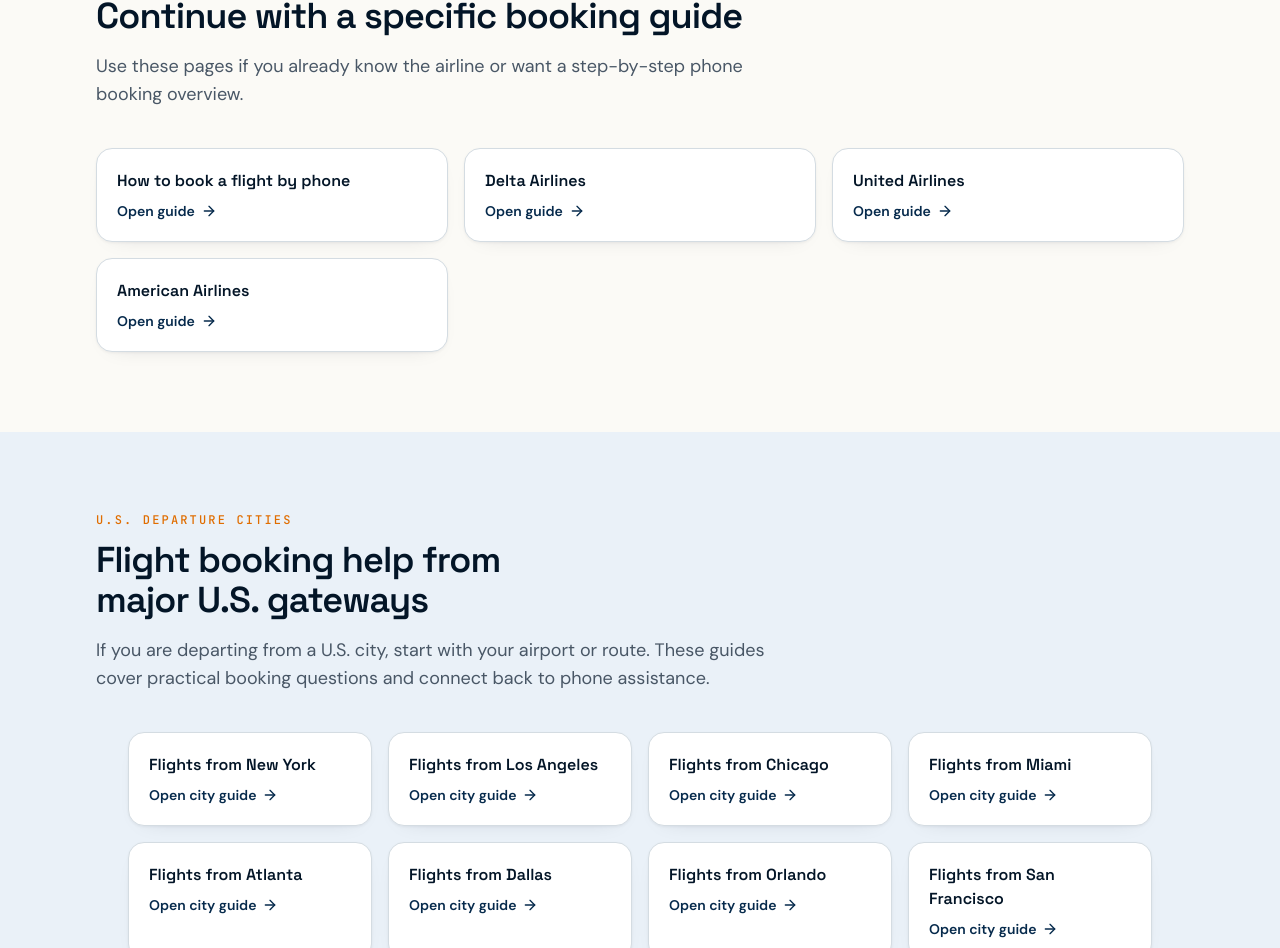
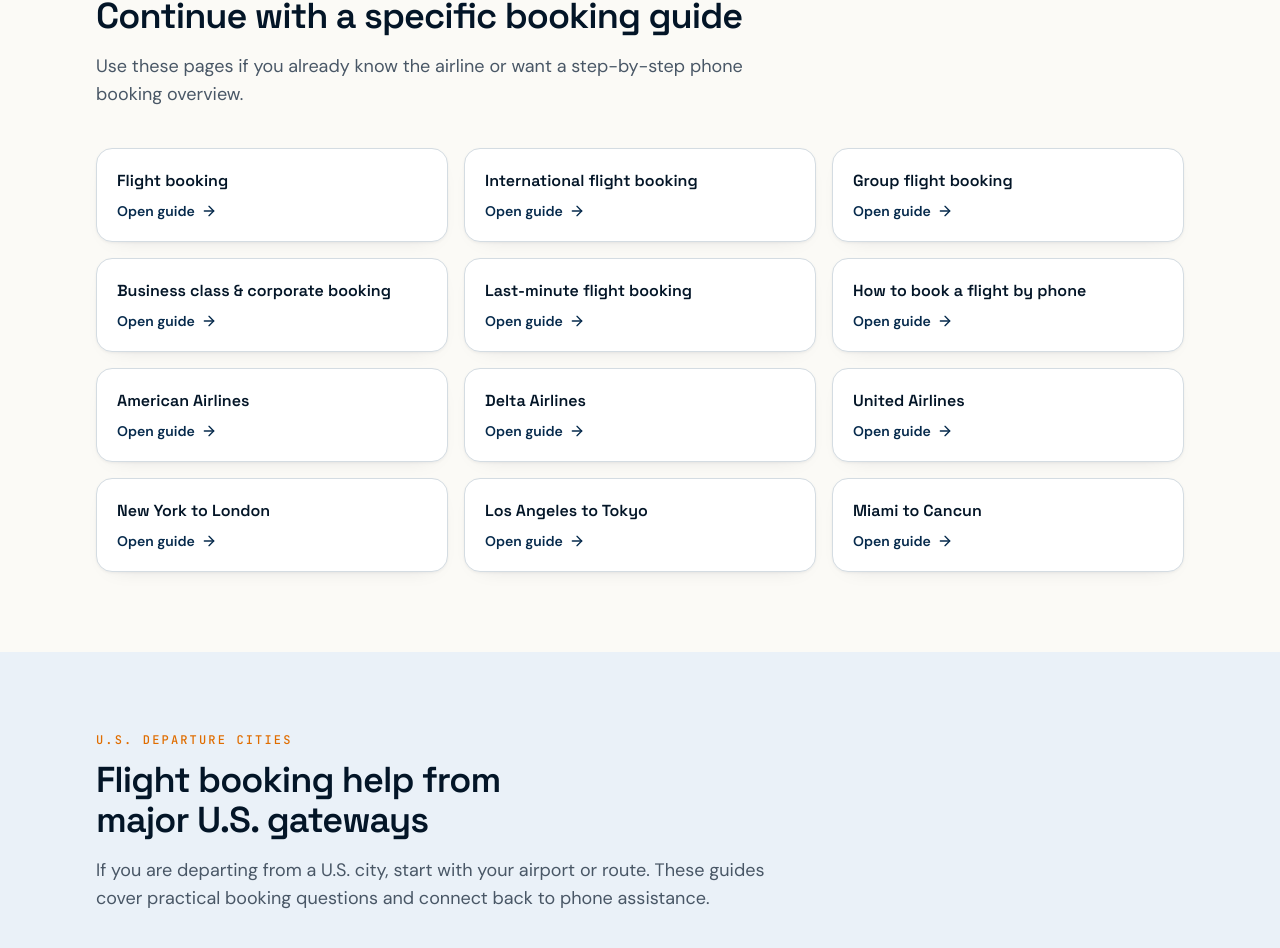
Before and after one commit to gauravpabbun1989-spec/td-2-2026, a React (Vite) app in the folder src/frontend/: page /book-a-flight-by-phone in a window 1280 px wide. Shown: the part 2584-3532 px from the top of the page. Built offline with nearby package versions, Linux system fonts and the light colour scheme; what @caffeineai/core-infrastructure would draw is missing.

Commit message:
SEO: strengthen U.S. booking internal link cluster

```diff
--- a/src/frontend/src/pages/BookAFlightByPhonePage.tsx
+++ b/src/frontend/src/pages/BookAFlightByPhonePage.tsx
@@ -281,11 +281,18 @@ export function BookAFlightByPhonePage() {
         />
         <div className="mt-10 grid gap-4 sm:grid-cols-3">
           {[
+            ["Flight booking", "/flight-booking"],
+            ["International flight booking", "/international-flight-booking"],
+            ["Group flight booking", "/group-flight-booking"],
+            ["Business class & corporate booking", "/business-class-flight-booking"],
+            ["Last-minute flight booking", "/last-minute-flight-booking"],
             ["How to book a flight by phone", "/how-to-book-a-flight-by-phone"],
+            ["American Airlines", "/american-airlines"],
             ["Delta Airlines", "/delta-airlines"],
             ["United Airlines", "/united-airlines"],
-            ["American Airlines", "/american-airlines"],
-          ].map(([label, to]) => (
+            ["New York to London", "/flights-new-york-to-london"],
+            ["Los Angeles to Tokyo", "/flights-los-angeles-to-tokyo"],
+            ["Miami to Cancun", "/flights-miami-to-cancun"],          ].map(([label, to]) => (
             <Link
               key={to}
               to={to}
```
